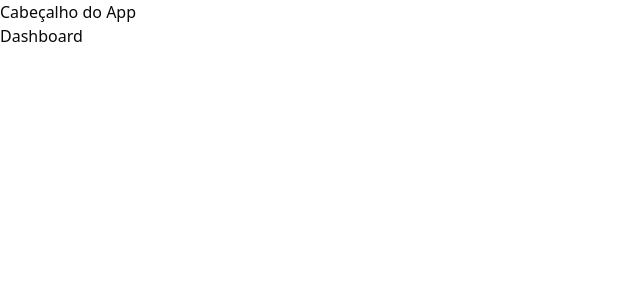
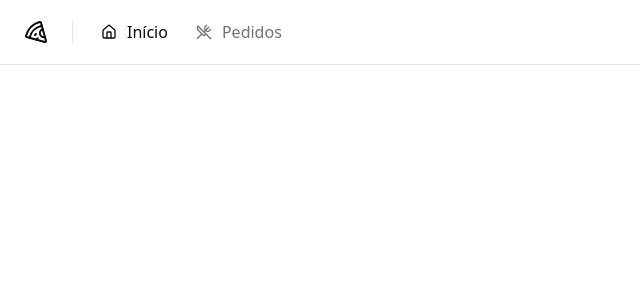
Before and after one commit to oliveirah12/Pizza_Shop, a React (Vite) app in the folder pizza_shop-web/: page / in a window 1280 px wide. Shown: the top 300 px of the page, without its empty margins (0-640 px from the left). Built offline with nearby package versions, Linux system fonts and the light colour scheme.

Commit message:
Header layout

```diff
--- a/pizza_shop-web/package.json
+++ b/pizza_shop-web/package.json
@@ -12,6 +12,7 @@
   "dependencies": {
     "@hookform/resolvers": "^5.1.1",
     "@radix-ui/react-label": "^2.1.7",
+    "@radix-ui/react-separator": "^1.1.7",
     "@radix-ui/react-slot": "^1.2.3",
     "@tailwindcss/vite": "^4.1.8",
     "class-variance-authority": "^0.7.1",
--- /dev/null
+++ b/pizza_shop-web/src/components/header.tsx
@@ -0,0 +1,27 @@
+import { Separator } from "./ui/separator";
+import { Home, Pizza, UtensilsCrossed } from "lucide-react";
+import { NavLink } from "./nav-link";
+
+
+export function Header(){
+  return (
+    <div className="border-b">
+      <div className="flex h-16 items-center gap-6 px-6">
+
+        <Pizza className="h-6 w-6" />
+        <Separator orientation="vertical" className="h-6" />
+
+        <nav className="flex items-center space-x-4 lg:space-x-6">
+          <NavLink to='/'>
+            <Home className="h-4 w-6" />
+            Início
+          </NavLink>
+          <NavLink to='/orders'>
+            <UtensilsCrossed className="h-4 w-6" />
+            Pedidos
+          </NavLink>
+        </nav>
+      </div>
+    </div>
+  )
+}
--- /dev/null
+++ b/pizza_shop-web/src/components/nav-link.tsx
@@ -0,0 +1,16 @@
+import { Link, useLocation, type LinkProps } from "react-router-dom";
+
+
+export type NavLinkProps = LinkProps
+
+export function NavLink(props: NavLinkProps){
+  const { pathname } = useLocation()
+
+    return(
+      <Link
+        data-current={pathname === props.to}
+        className="flex items-center gap-1.5 font-medium text-muted-foreground hover:text-foreground data-[current=true]:text-foreground"
+        {...props}
+      />
+    )
+}
--- /dev/null
+++ b/pizza_shop-web/src/components/ui/separator.tsx
@@ -0,0 +1,29 @@
+import * as React from "react"
+import * as SeparatorPrimitive from "@radix-ui/react-separator"
+
+import { cn } from "@/lib/utils"
+
+function Separator({
+  className,
+  orientation = "horizontal",
+  decorative = true,
+  ...props
+}: React.ComponentProps<typeof SeparatorPrimitive.Root>) {
+  return (
+    <SeparatorPrimitive.Root
+      data-slot="separator"
+      decorative={decorative}
+      orientation={orientation}
+      className={cn(
+        "bg-border shrink-0",
+        orientation === "horizontal"
+          ? "h-px w-full"
+          : "w-px", // não define height quando for vertical
+        className
+      )}
+      {...props}
+    />
+  )
+}
+
+export { Separator }
--- a/pizza_shop-web/src/pages/_layouts/app.tsx
+++ b/pizza_shop-web/src/pages/_layouts/app.tsx
@@ -1,11 +1,12 @@
+import { Header } from "@/components/header";
 import { Outlet } from "react-router-dom";
 
 export function AppLayout() {
   return(
-    <div>
-      <h1>Cabeçalho do App</h1>
+    <div className="flex min-h-screen flex-col antialiased">
+      <Header />
 
-      <div>
+      <div className="flex flex-1 flex-col gap-4 p-8 pt-6">
         <Outlet />
       </div>
     </div>
--- a/pizza_shop-web/src/pages/_layouts/auth.tsx
+++ b/pizza_shop-web/src/pages/_layouts/auth.tsx
@@ -3,7 +3,7 @@
 
 export function AuthLayout() {
   return(
-    <div className="min-h-screen grid grid-cols-2">
+    <div className="min-h-screen grid grid-cols-2 antialiased">
       <div className="h-full border-r border-foreground/5 bg-muted p-10 text-muted-foreground flex flex-col justify-between">
 
       <div className="flex items-center gap-3 text-lg font-medium text-foreground">
--- a/pizza_shop-web/src/pages/app/dashboard.tsx
+++ b/pizza_shop-web/src/pages/app/dashboard.tsx
@@ -1,11 +1,16 @@
 import { Helmet } from "react-helmet-async";
+import { Outlet } from "react-router-dom";
 
 
 export function Dashboard(){
   return (
-    <>
+    <div>
       <Helmet title="Dashboard" />
-      <h1>Dashboard</h1>
-    </>
+
+
+      <div>
+        <Outlet />
+      </div>
+    </div>
   )
 }
```
Also changed, not shown: 1 other file (tests, documents, lock files or other folders).
